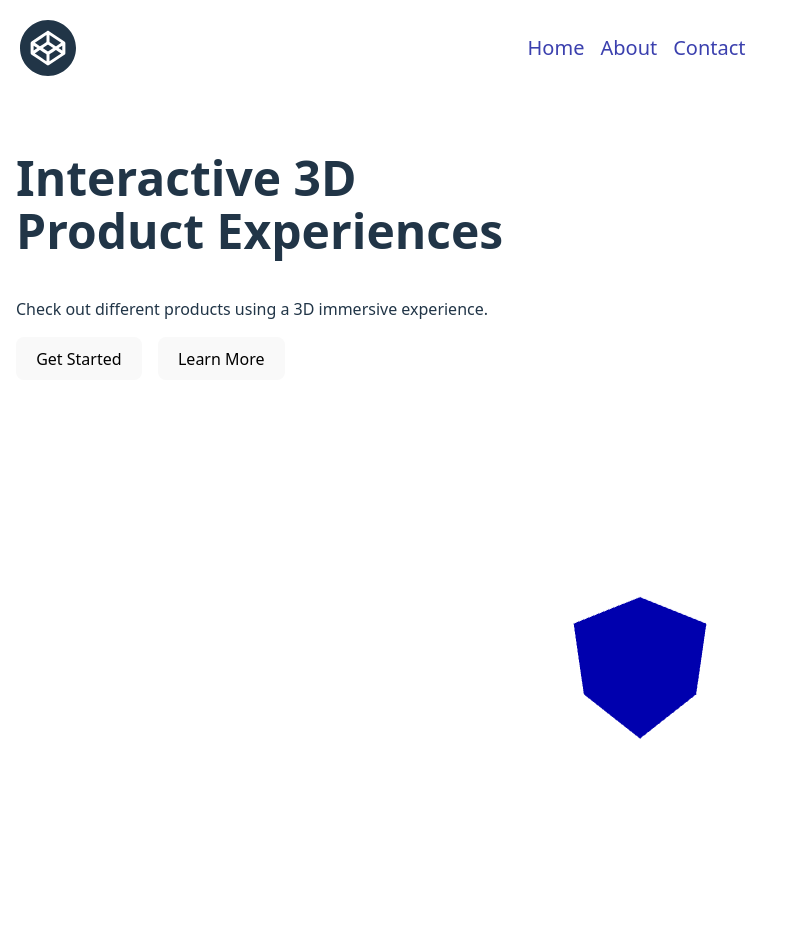
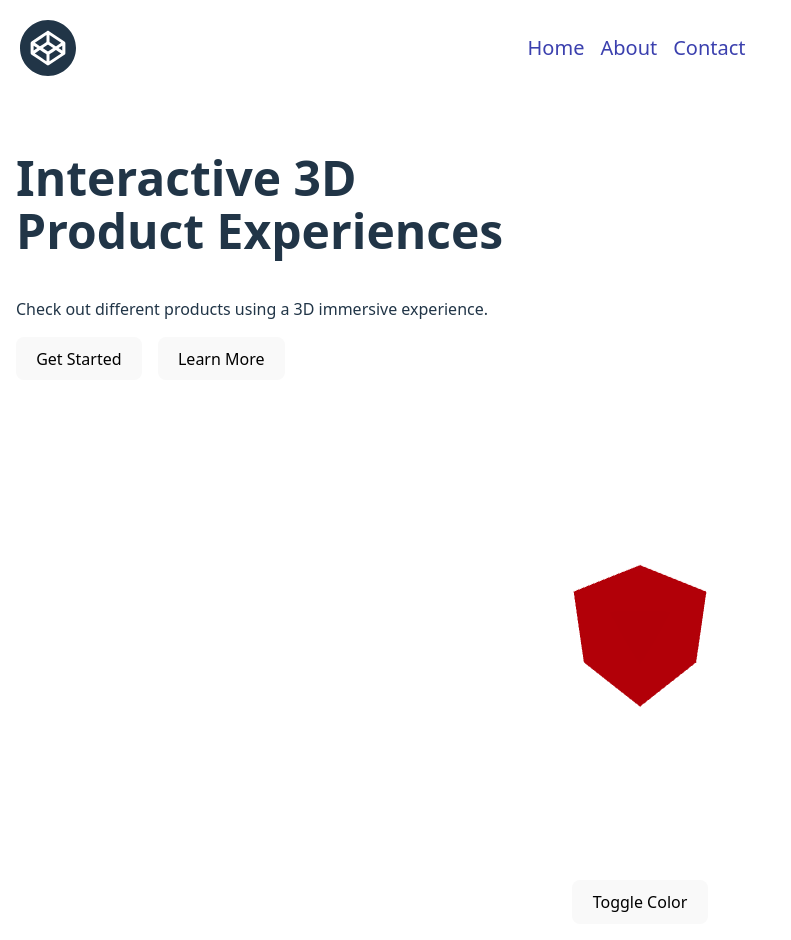
Before and after one commit to shehryarf67/Three.js-3D-Product-Configurator, a React (Vite) app: page / in a window 1280 px wide. Shown: the whole page, without its empty margins (0-791 px from the left). Built offline with nearby package versions, Linux system fonts and the light colour scheme.

Commit message:
Implementing toggle cube color functionality.

```diff
--- a/src/App.jsx
+++ b/src/App.jsx
@@ -26,6 +26,8 @@ const Navbar = () => {
 };
 
 const Hero = () => {
+  const [cubeColor, setCubeColor] = useState("red");
+
   return (
     <section className="hero">
 
@@ -52,9 +54,15 @@ const Hero = () => {
             {/* <spotLight position={[10, 10, 10]} angle={0.15} penumbra={1} intensity={2} castShadow /> */}
 
             <OrbitControls minDistance={2} maxDistance={4}/>
-            <Cube position={[0, 0, 0]} size={[1, 1, 1]} color="blue" />
+            <Cube position={[0, 0, 0]} size={[1, 1, 1]} color={cubeColor} />
 
           </Canvas>
+        </div>
+
+        <div className="toggle-button">
+          <button id="Color-toggler" onClick={() => setCubeColor(cubeColor === "red" ? "limegreen" : "red")}>
+            Toggle Color
+          </button>
         </div>
 
     </section>
--- a/src/index.css
+++ b/src/index.css
@@ -86,6 +86,13 @@ h1 {
   line-height: 1.1;
 }
 
+.toggle-button {
+  display: flex;
+  gap: 0.5rem;
+  align-items: center;
+  margin: 0 auto;
+}
+
 button {
   border-radius: 8px;
   border: 1px solid transparent;
@@ -99,6 +106,7 @@ button {
 }
 button:hover {
   border-color: #646cff;
+  background-color: #535bf2;
 }
 button:focus,
 button:focus-visible {
```
